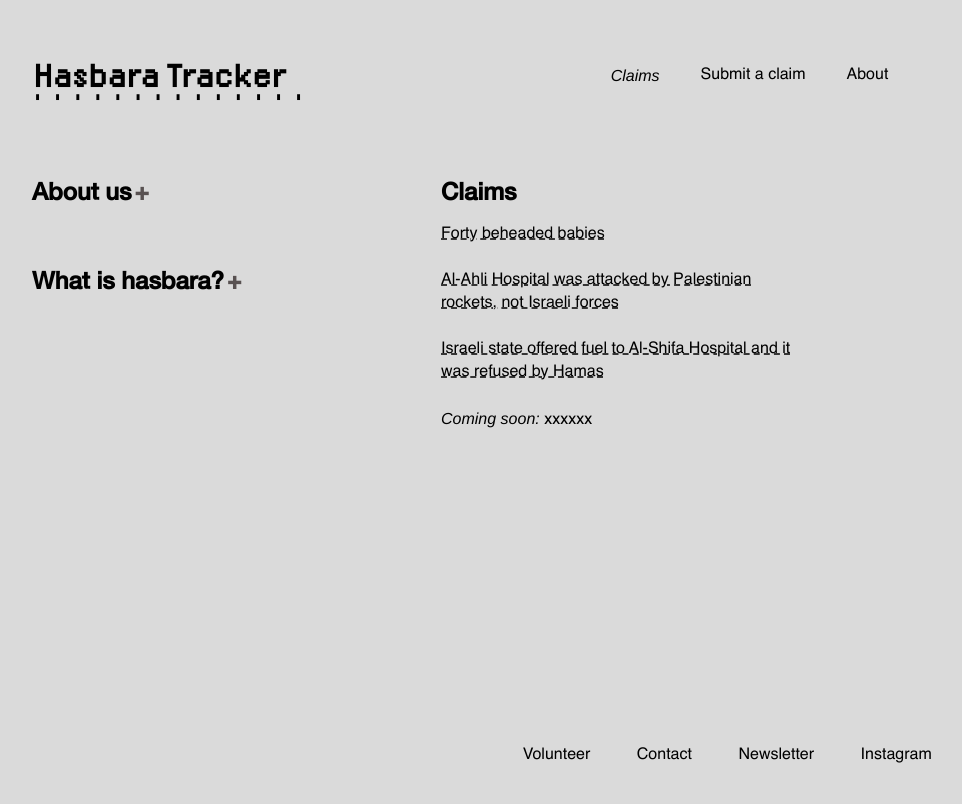
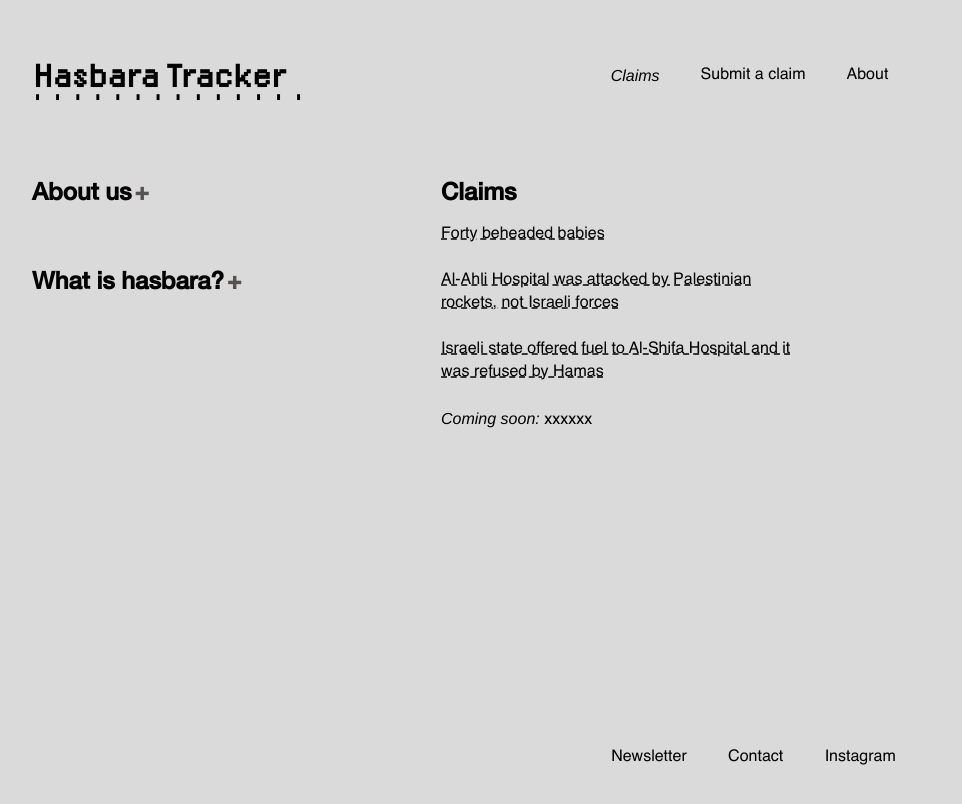
Before and after one commit to tamtzekin/hasbara-tracker, a React (Create React App) app: page / in a window 1280 px wide. Shown: the top 804 px of the page, without its empty margins (192-1154 px from the left). Built offline with nearby package versions, Linux system fonts and the light colour scheme.

Commit message:
reordered footer

```diff
--- a/src/components/Footer.js
+++ b/src/components/Footer.js
@@ -5,9 +5,8 @@ import '../App.css';
 const Footer = () => {
     return (
         <span class="footer">
-            <li><Link to="/volunteer">Volunteer</Link></li>
+            <li><Link to="/newsletter">Newsletter</Link></li>
             <li><Link to="/contact">Contact</Link></li>
-            <li><Link to="/newsletter">Newsletter</Link></li>
             <li><Link to="http://instagram.com/hasbaratracker" target="_blank">Instagram</Link></li>
         </span>
     )
```
